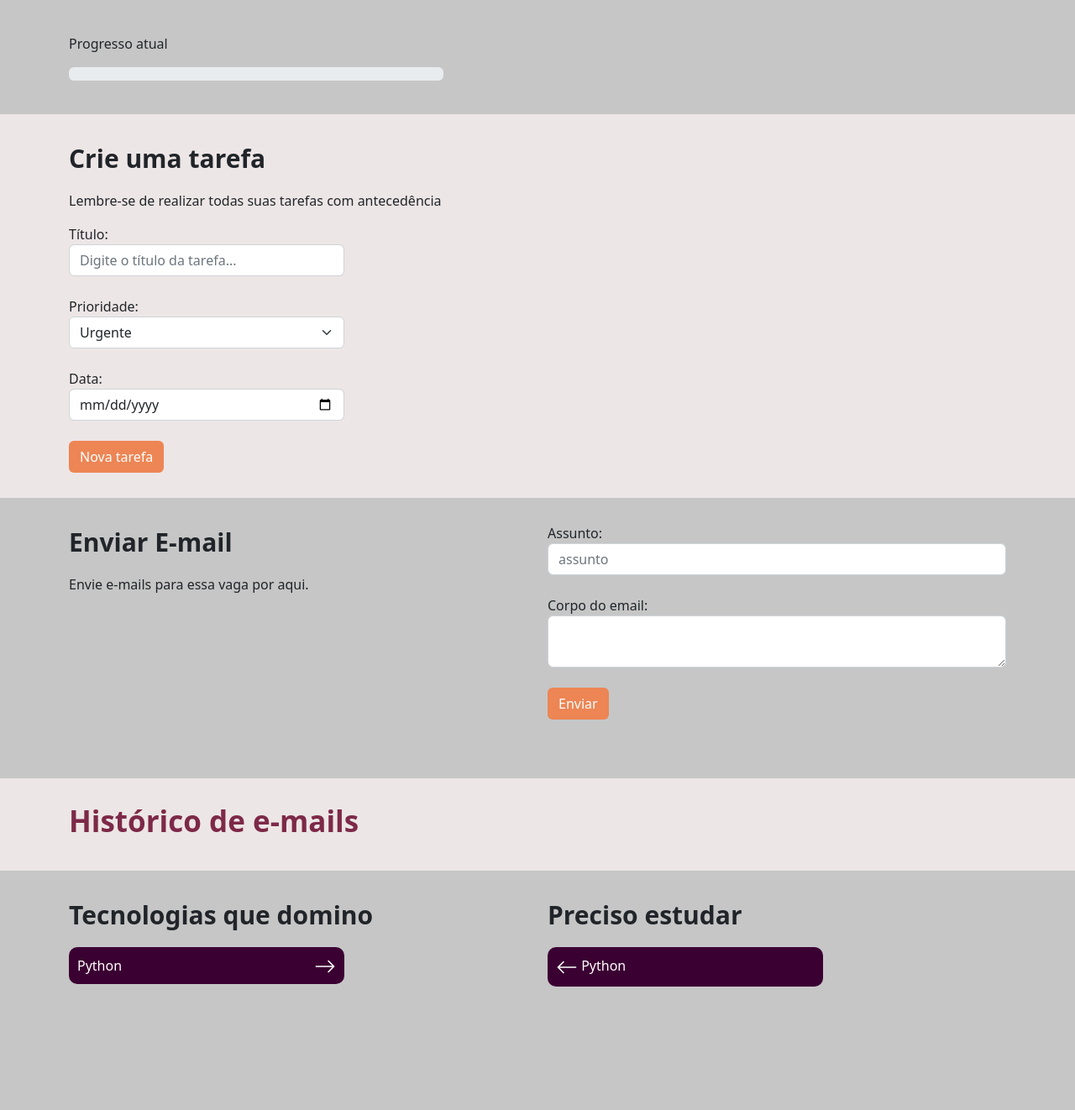
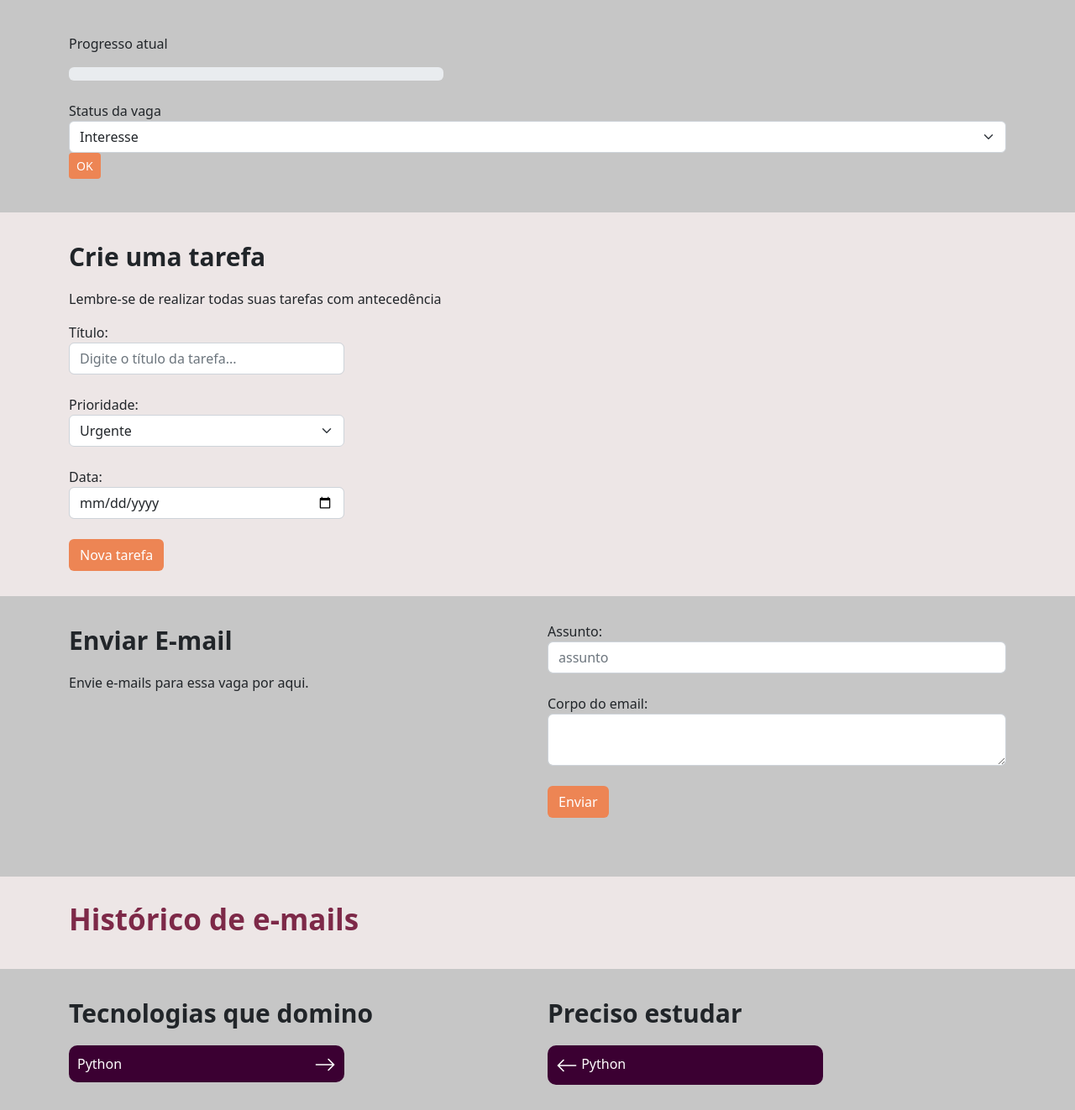
Before and after one commit to luxu/seletive, a Django app: template templates/vagas/vaga.html in a window 1280 px wide. Shown: the part 56-1378 px from the top of the page at 84% size. Before the commit the page ends 1231 px from the top, so only its background shows below. Run offline with Django 4.2, Linux system fonts and the light colour scheme; the template is opened without the code that fills it, so the values that code supplies are empty.

Commit message:
Update HTML vaga

```diff
--- a/templates/empresa/modal_nova_vaga.html
+++ b/templates/empresa/modal_nova_vaga.html
@@ -14,12 +14,10 @@
                             <input type="text" name="titulo" class="form-control"
                                    placeholder="Digite o título da vaga...">
                         </div>
-
                         <div class="col-md">
                             <label>Email:</label>
                             <input type="email" name="email" class="form-control" placeholder="email@email.com.br">
                         </div>
-
                     </div>
                     <br>
                     <div class="row">
@@ -31,7 +29,6 @@
                                 {% endfor %}
                             </select>
                         </div>
-
                         <div class="col-md">
                             <label>Tecnologias que não domino:</label>
                             <select name="tecnologias_nao_domina" class="form-select" multiple>
@@ -69,9 +66,7 @@
                                 {% endfor %}
                             </select>
                         </div>
-
                     </div>
-
                     <br>
                     <div class="row">
                         <div class="col-md">
--- a/templates/vagas/vaga.html
+++ b/templates/vagas/vaga.html
@@ -19,10 +19,26 @@
     <h3 class="titulo">{{vaga.titulo}}</h3>
     <p class="titulo2">{{vaga.empresa}}</p>
     <p>Progresso atual</p>
-
     <div style="width: 40%" class="progress">
         <div class="progress-bar progress-bar-striped bg-success" role="progressbar" style="width:{{vaga.progresso}}%"
-             aria-valuenow="25" aria-valuemin="0" aria-valuemax="100"></div>
+             aria-valuenow="25" aria-valuemin="0" aria-valuemax="100">
+        </div>
+    </div>
+    <br>
+    <label>Status da vaga</label>
+    <div class="row">
+        <div class="col-md">
+            <form action="">
+                <select name="" class="form-select">
+                    <option value="I">Interesse</option>
+                    <option value="C">Currículo enviado</option>
+                    <option value="E">Entrevista</option>
+                    <option value="D">Desafio técnico</option>
+                    <option value="F">Finalizado</option>
+                </select>
+                <input type="submit" value="OK" class="btn btn-sm btn-orange">
+            </form>
+        </div>
     </div>
 </div>
 
```
Lines whose indentation alone changed are shown as unchanged.
